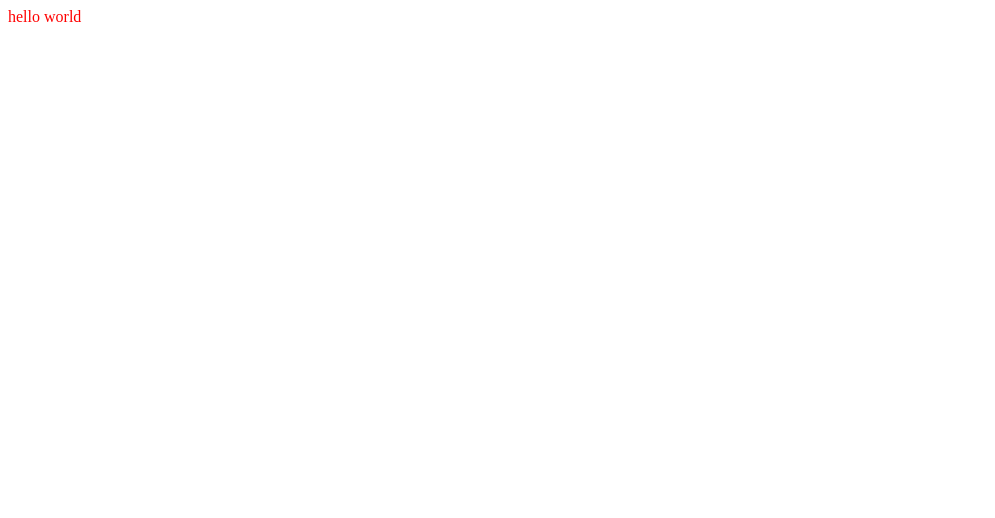
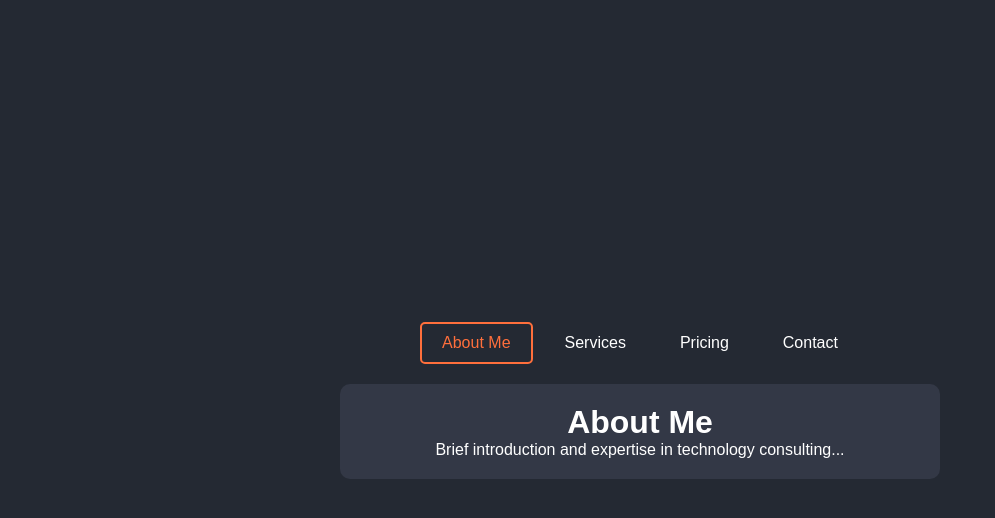
Before and after one commit to zmiller-medi/zachmillertechtest, a plain HTML site: page index.html in a window 1280 px wide. Shown: the whole page, without its empty margins (0-995 px from the left). Drawn offline with Linux system fonts and the light colour scheme.

Commit message:
Update index.html

```diff
--- a/index.html
+++ b/index.html
@@ -1 +1,40 @@
-<div style="color:red;">hello world</div>
+<!DOCTYPE html>
+<html lang="en">
+<head>
+    <meta charset="UTF-8">
+    <meta name="viewport" content="width=device-width, initial-scale=1.0">
+    <title>Consulting Website</title>
+    <link rel="stylesheet" href="style.css">
+</head>
+<body>
+    <div class="container">
+        <!-- Tabs for navigation -->
+        <div class="tab-container">
+            <button class="tab-button active" onclick="openTab('about')">About Me</button>
+            <button class="tab-button" onclick="openTab('services')">Services</button>
+            <button class="tab-button" onclick="openTab('pricing')">Pricing</button>
+            <button class="tab-button" onclick="openTab('contact')">Contact</button>
+        </div>
+
+        <!-- Content sections -->
+        <div id="about" class="tab-content active">
+            <h1>About Me</h1>
+            <p>Brief introduction and expertise in technology consulting...</p>
+        </div>
+        <div id="services" class="tab-content">
+            <h1>Services</h1>
+            <p>Overview of services offered, including tech and SaaS consulting...</p>
+        </div>
+        <div id="pricing" class="tab-content">
+            <h1>Pricing</h1>
+            <p>Details about pricing and packages...</p>
+        </div>
+        <div id="contact" class="tab-content">
+            <h1>Contact</h1>
+            <p>Contact form or information for inquiries...</p>
+        </div>
+    </div>
+
+    <script src="script.js"></script>
+</body>
+</html>
```
